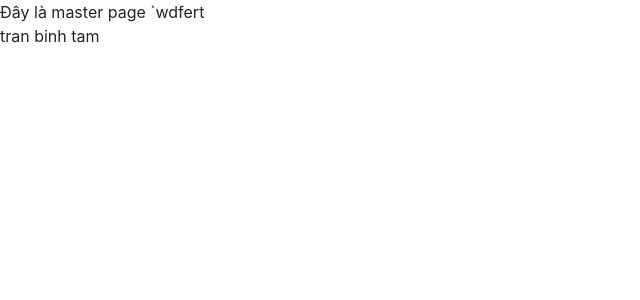
After one commit to phamhuusam/Hosrem_CI_3, a CodeIgniter app: page /hosrem_new/index.php/home/abc in a window 1280 px wide. The commit adds this page. Shown: the top 300 px of the page, without its empty margins (0-640 px from the left). Run offline with CodeIgniter, Linux system fonts and the light colour scheme; some libraries are stand-ins or nearby versions.

Commit message:
comiit code.

```diff
--- a/application/controllers/Home.php
+++ b/application/controllers/Home.php
@@ -17,4 +17,8 @@ class Home extends CI_Controller {
 	public function dangky(){
 		$this->template_front_end->view("front_end/dangky");
 	}
+	public function abc() {
+		$this->template_front_end->view("front_end/abc");
+	}
+
 }
--- a/application/controllers/admin/Home.php
+++ b/application/controllers/admin/Home.php
@@ -26,6 +26,7 @@ class Home extends CI_Controller {
 
 			echo $myArray->Id;
 			echo $myArray->Value;
+
 		}
 		// trả về dữ liệu bằng echo không bằng return;
 		//echo "true";
--- /dev/null
+++ b/application/views/front_end/abc.php
@@ -0,0 +1 @@
+tran binh tam
--- a/application/views/template_front_end/main.php
+++ b/application/views/template_front_end/main.php
@@ -7,7 +7,14 @@
 	<script src="<?php echo base_url() ?>public/bootstrap-3.3.7/js/bootstrap.js"></script>
 </head>
 <html lang="en">
-	<body>
+<body>
+		Đây là master page
+
+
+`wdfert
+<br/>
+
+
 		<?php echo $content_for_layout ?>
 	</body>
 </html>
```
Also changed, not shown: application/views/front_end/dangky.php (+0 -10 lines).
